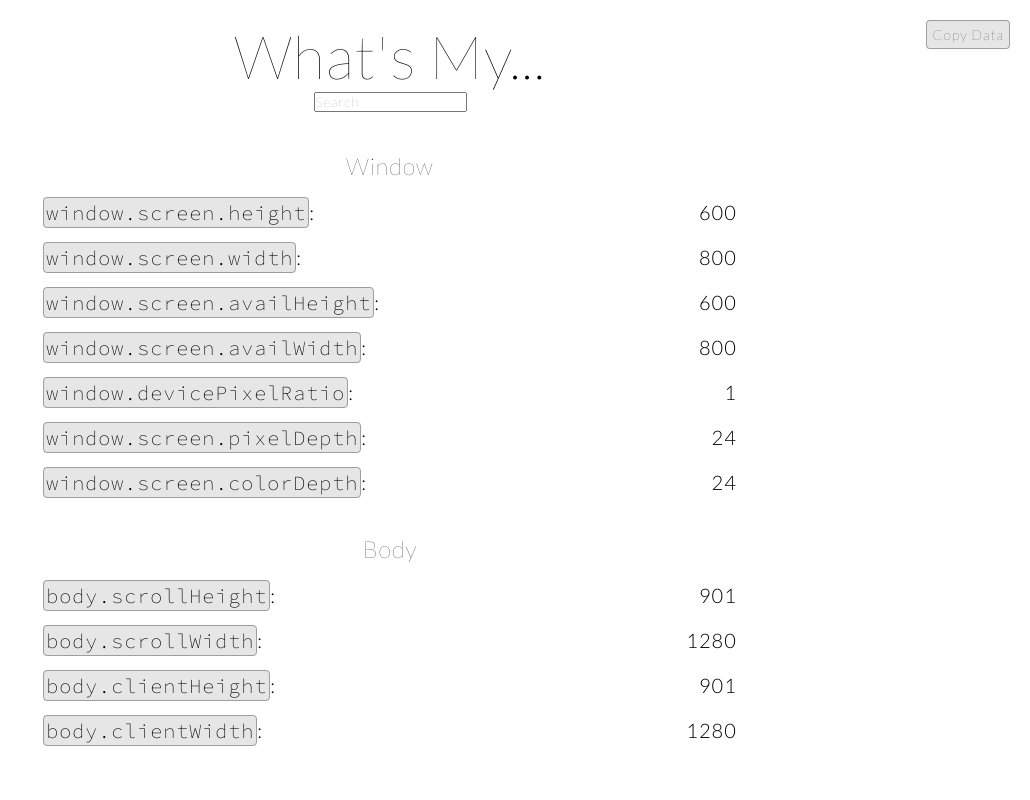
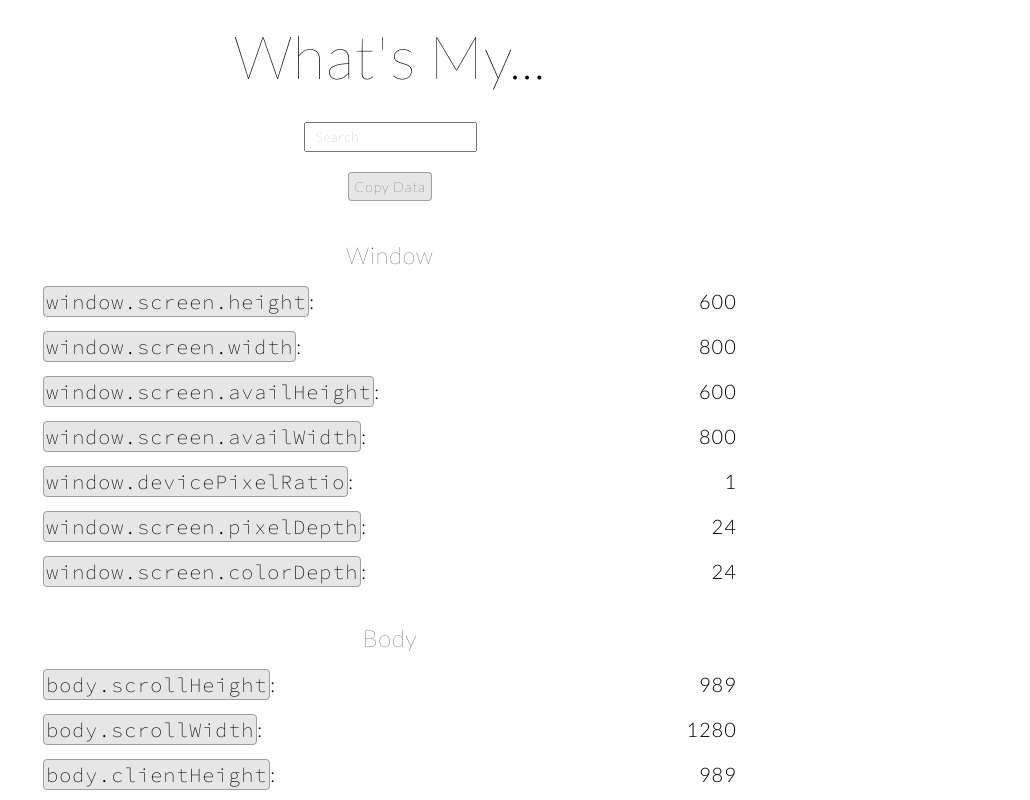
Before and after one commit to KeithBillings/whats-my, a Next.js app: page / in a window 1280 px wide. Shown: the top 800 px of the page, without its empty margins (250-1280 px from the left). Built offline with nearby package versions, Linux system fonts and the light colour scheme.

Commit message:
style seach bar and move copy button

```diff
--- a/pages/index.js
+++ b/pages/index.js
@@ -11,8 +11,8 @@ export default function Home() {
 	return (
 		<div className="home-page">
 			<h1 className="home-page__title">What&apos;s My...</h1>
+			<SearchBar />
 			<CopyButton whatsMyData={whatsMyData} />
-			<SearchBar />
 			<WindowInfo setWhatsMyData={setWhatsMyData} />
 			<ExternalLinks />
 		</div>
--- a/styles/components/_copy-button.scss
+++ b/styles/components/_copy-button.scss
@@ -1,14 +1,14 @@
 .copy-button {
-	position: absolute;
-	top: 2rem;
-	right: 2rem;
-
+	width: -webkit-fit-content;
+	width: -moz-fit-content;
+	width: fit-content;
 	font-size: 1.4rem;
 	background-color: $grey-2;
 	padding: 0.5rem;
 	border-radius: 0.4rem;
 	border: 0.1rem solid $grey-7;
 	transition: all 0.3s;
+	margin: 2rem auto;
 
 	&:hover {
 		cursor: pointer;
--- /dev/null
+++ b/styles/components/_search-bar.scss
@@ -0,0 +1,10 @@
+.search-bar {
+	input {
+		margin-top: 3rem;
+		padding: 0.5rem 1rem;
+
+		&:focus-visible {
+			outline: none;
+		}
+	}
+}
--- a/styles/globals.scss
+++ b/styles/globals.scss
@@ -39,6 +39,7 @@ body {
 // components
 @import "components/copy-button";
 @import "components/external-links";
+@import "components/search-bar";
 @import "components/window-info";
 
 // layout
```
